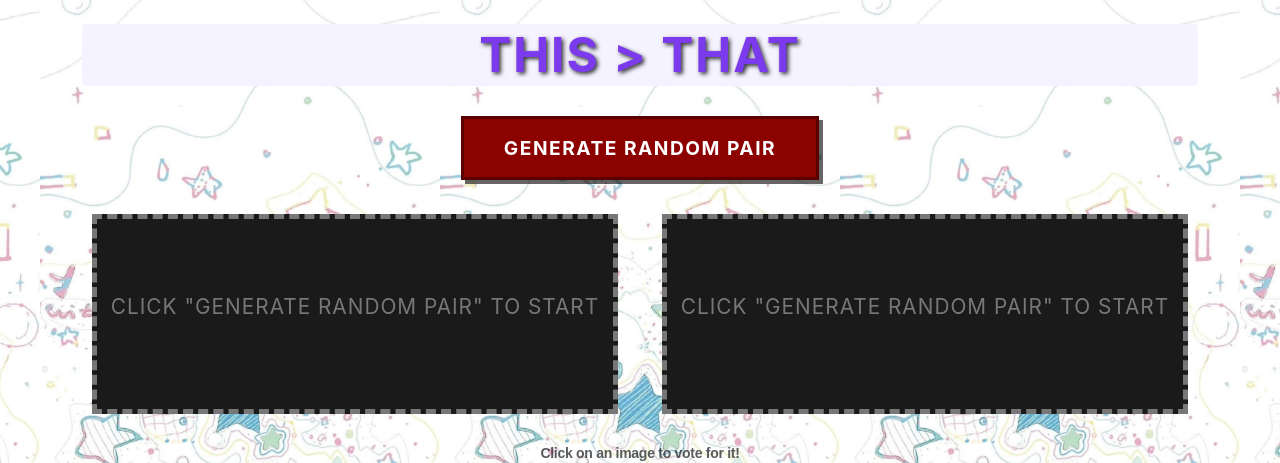
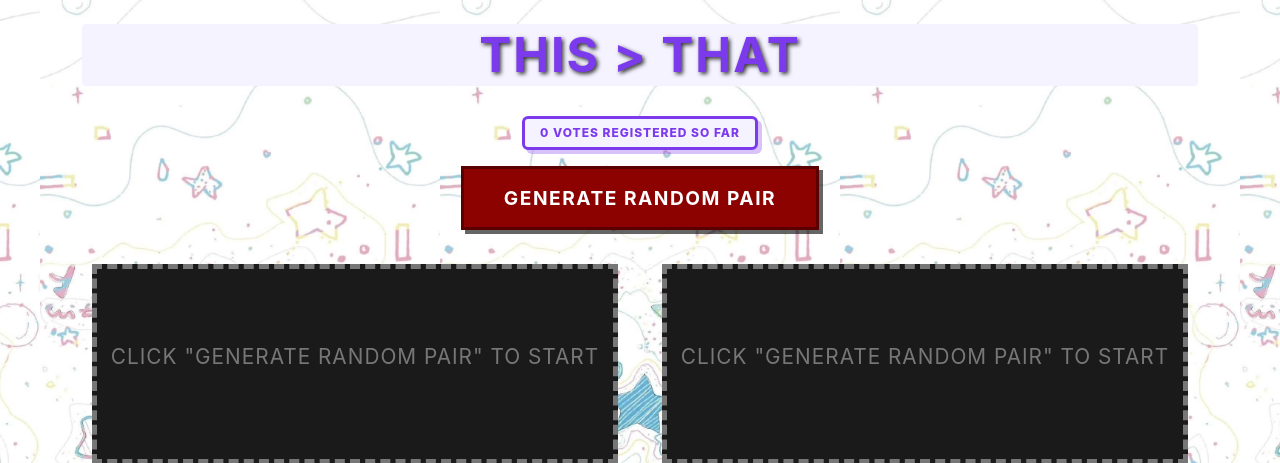
Before and after one commit to brightyorcerf/this-that, a Flask app: page / in a window 1280 px wide. Shown: the top 463 px of the page. Run offline with Flask 3, Linux system fonts and the light colour scheme; data that the repository does not hold is empty; some libraries are stand-ins or nearby versions.

Commit message:
total battles counter

```diff
--- a/api/index.py
+++ b/api/index.py
@@ -78,9 +78,13 @@ def battle():
             girl1 = {"id": 0, "filename": "placeholder.jpg", "elo": 0}
             girl2 = {"id": 0, "filename": "placeholder.jpg", "elo": 0}
 
+        cur.execute("SELECT SUM(votes) / 2 AS total FROM girls")
+        total_res = cur.fetchone()
+        total_votes = total_res['total'] if total_res and total_res['total'] else 0
+
         cur.close()
         conn.close()
-        return render_template("battle.html", MAX_ID=MAX_ID, girl1=girl1, girl2=girl2, girls=girls)
+        return render_template("battle.html", MAX_ID=MAX_ID, girl1=girl1, girl2=girl2, girls=girls, total_votes=int(total_votes))
 
     else:  # POST request
         # Parse JSON if available, otherwise fallback to form
@@ -111,6 +115,10 @@ def battle():
             cur.execute("SELECT id, filename, elo FROM girls WHERE id = %s", (id2,))
             girl2 = cur.fetchone()
 
+            cur.execute("SELECT SUM(votes) / 2 AS total FROM girls")
+            total_res = cur.fetchone()
+            total_votes = total_res['total'] if total_res and total_res['total'] else 0
+
             cur.close()
             conn.close()
 
@@ -120,7 +128,8 @@ def battle():
             return jsonify({
                 "girl1": girl1,
                 "girl2": girl2,
-                "leaderboard": girls
+                "leaderboard": girls,
+                "total_votes": int(total_votes)
             })
 
         # Standard Voting Path route
@@ -146,6 +155,15 @@ def battle():
                 # Actual_Score is strictly passed internally as 1 (winner) and 0 (loser)
                 # resolving the strict actual_score inputs
                 updateElo(winner_id, loser_id, conn, k_factor=32, actual_score_winner=1, actual_score_loser=0)
+
+                # 1. Update vote counts in DB
+                cur.execute("UPDATE girls SET votes = COALESCE(votes, 0) + 1 WHERE id IN (%s, %s)", (winner_id, loser_id))
+
+                # 2. Get the Global Total
+                cur.execute("SELECT SUM(votes) / 2 AS total FROM girls")
+                total_res = cur.fetchone()
+                total_votes = total_res['total'] if total_res and total_res['total'] else 0
+
                 conn.commit()
             except Exception as e:
                 conn.rollback() # Ensure transaction closes properly to avoid locks!
@@ -163,7 +181,8 @@ def battle():
                 return jsonify({
                     "girl1": girl1,
                     "girl2": girl2,
-                    "leaderboard": girls
+                    "leaderboard": girls,
+                    "total_votes": int(total_votes)
                 })
             else:
                 cur.close()
--- a/static/scripts/app.js
+++ b/static/scripts/app.js
@@ -13,6 +13,12 @@ $(function () {
 async function handleVote(side) {
     const battleRow = document.getElementById('battle-row');
     battleRow.classList.add('loading-active');
+
+    const countEl = document.getElementById('total-votes-count');
+    if (countEl) {
+        let currentCount = parseInt(countEl.innerText, 10) || 0;
+        countEl.innerText = currentCount + 1;
+    }
 
     const g1 = document.getElementById('girl1-img');
     const g2 = document.getElementById('girl2-img');
@@ -142,6 +148,13 @@ function updateUI(data) {
     if (leaderboard) {
         updateLeaderboard(leaderboard);
     }
+
+    if (data.total_votes !== undefined) {
+        const countEl = document.getElementById('total-votes-count');
+        if (countEl) {
+            countEl.innerText = data.total_votes;
+        }
+    }
 }
 
 function updateLeaderboard(leaderboard) {
--- a/static/styles/styles.css
+++ b/static/styles/styles.css
@@ -296,3 +296,14 @@ h3 {
     pointer-events: none;
     cursor: wait;
 }
+
+#vote-badge {
+    background-color: #f5f3ff;
+    color: #7c3aed;
+    border: 3px solid #7c3aed;
+    font-weight: 800;
+    padding: 8px 15px;
+    box-shadow: 4px 4px 0px rgba(124, 58, 237, 0.3);
+    text-transform: uppercase;
+    letter-spacing: 1px;
+}
--- a/templates/battle.html
+++ b/templates/battle.html
@@ -17,6 +17,12 @@
     {% endfor %}
     {% endif %}
     {% endwith %}
+
+    <div class="mb-3">
+        <span id="vote-badge" class="badge">
+            <span id="total-votes-count">{{ total_votes | default(0) }}</span> VOTES REGISTERED SO FAR
+        </span>
+    </div>
 
     <!-- Generate button -->
     <button id="generate-btn" class="btn btn-primary btn-lg" data-max="{{ MAX_ID }}" onclick="generateNewPair()">
```
